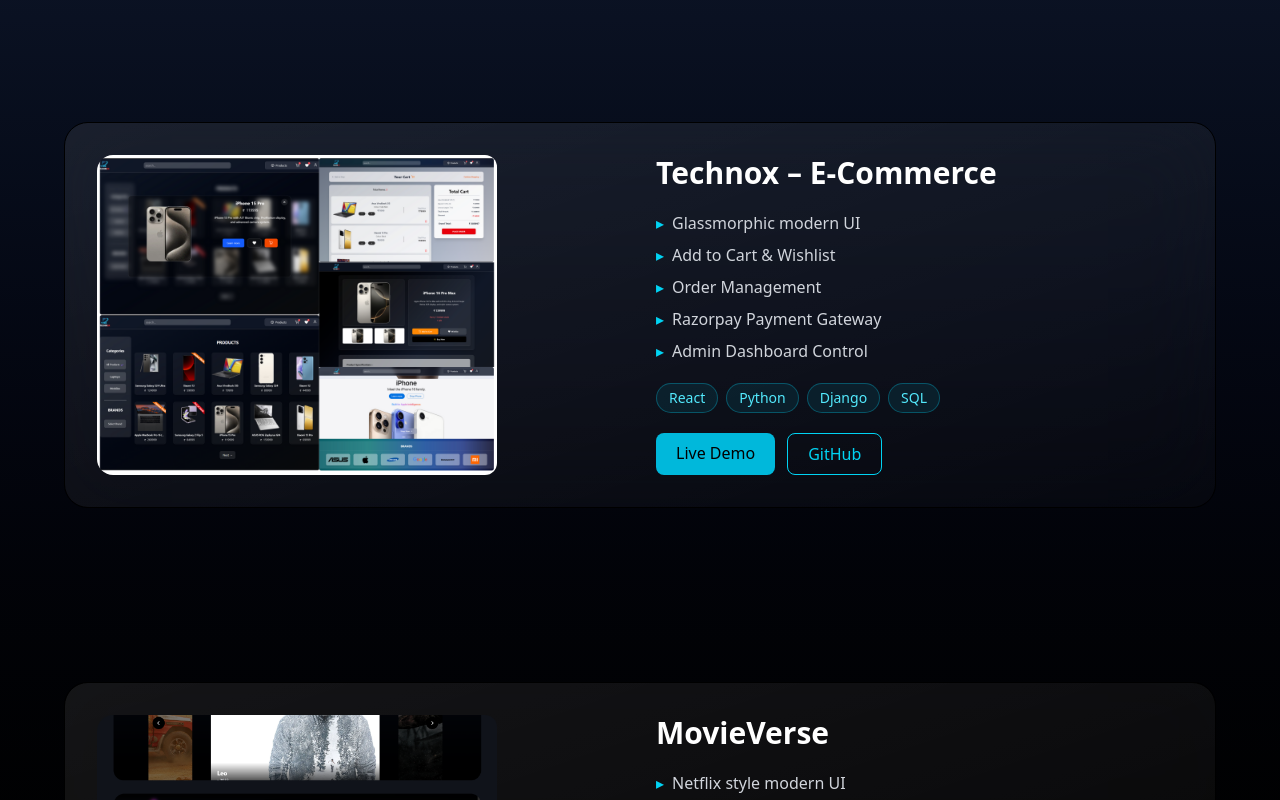
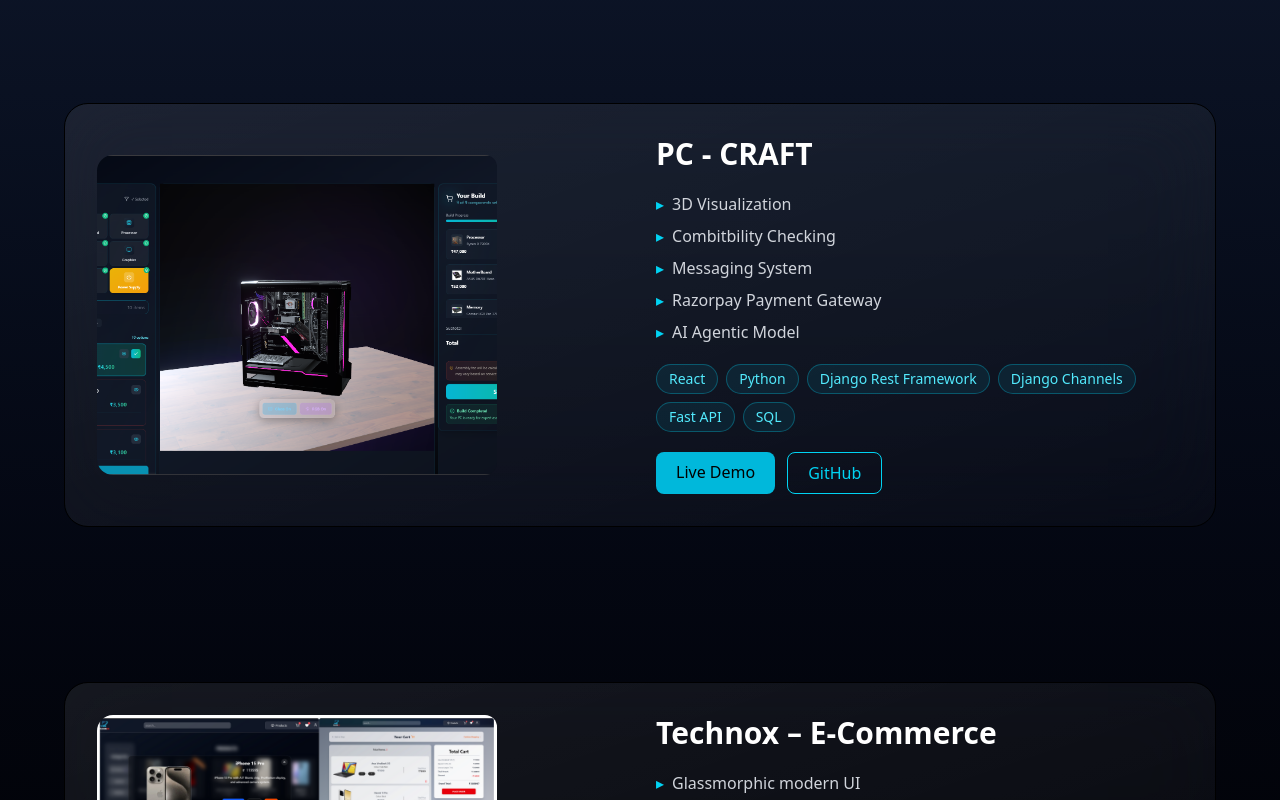
Before and after one commit to Adil-Aadhi/My-Portfolio, a React (Vite) app: page / in a window 1280 px wide. Shown: the part 5860-6660 px from the top of the page. Built offline with nearby package versions, Linux system fonts and the light colour scheme.

Commit message:
pc-craft

```diff
--- a/src/components/Projects.jsx
+++ b/src/components/Projects.jsx
@@ -3,6 +3,20 @@
 const Projects = () => {
 
   const projects = [
+    {
+      name: "PC - CRAFT",
+      img: "/pccraft-2.png",
+      features: [
+        "3D Visualization",
+        "Combitbility Checking",
+        "Messaging System",
+        "Razorpay Payment Gateway",
+        "AI Agentic Model"
+      ],
+      tech: ["React", "Python", "Django Rest Framework", "Django Channels", "Fast API", "SQL"],
+      link: "https://pc-craft-frontent.vercel.app/",
+      git: "https://github.com/Adil-Aadhi/PC_craft_backend"
+    },
     {
       name: "Technox – E-Commerce",
       img: "/technox.png",
```
Also changed, not shown: public/pccraft-2.png (added), public/pccraft-3.png (added).
